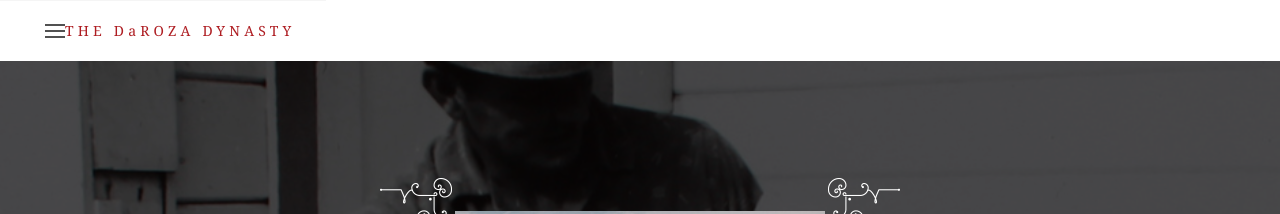
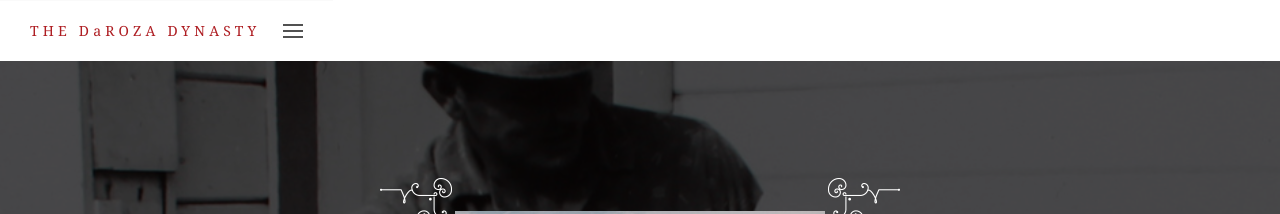
Before and after one commit to travisneilson/DaRoza, a Jekyll site: the page built from index.html, in a window 1280 px wide. Shown: the top 214 px of the page. Built offline with Jekyll 4.4.1, drawn with Linux system fonts in a browser that asks for light colours.

Commit message:
refixing header

```diff
--- a/_layouts/default.html
+++ b/_layouts/default.html
@@ -25,7 +25,8 @@
         <li><a href="/gwen-wilder">Gwen Wilder</a></li>
       </ul>
 
-      <h1><img src="/assets/img/icon-nav-2x.png" width="20px" height="14px" /><span>THE DaROZA DYNASTY</span></h1>
+      <h1><span>THE DaROZA DYNASTY</span> <img src="/assets/img/icon-nav-2x.png" width="20px" height="14px" /></h1>
+
     </nav>
 
   </header>
--- a/assets/sass/2-modules/header.sass
+++ b/assets/sass/2-modules/header.sass
@@ -3,7 +3,7 @@
 
 header
   height: 60px
-  background: rgba(255,255,255,.9)
+  background: rgba(255,255,255,.95)
   position: fixed
   width: 100%
   z-index: 99
@@ -34,7 +34,7 @@ header
 
           &:hover
             background-color: $dynastyRed
-            background-color: #f5f5f5
+            background-color: #fafafa
             color: white
             color: black
 
```
Also changed, not shown: assets/css/screen.css.
